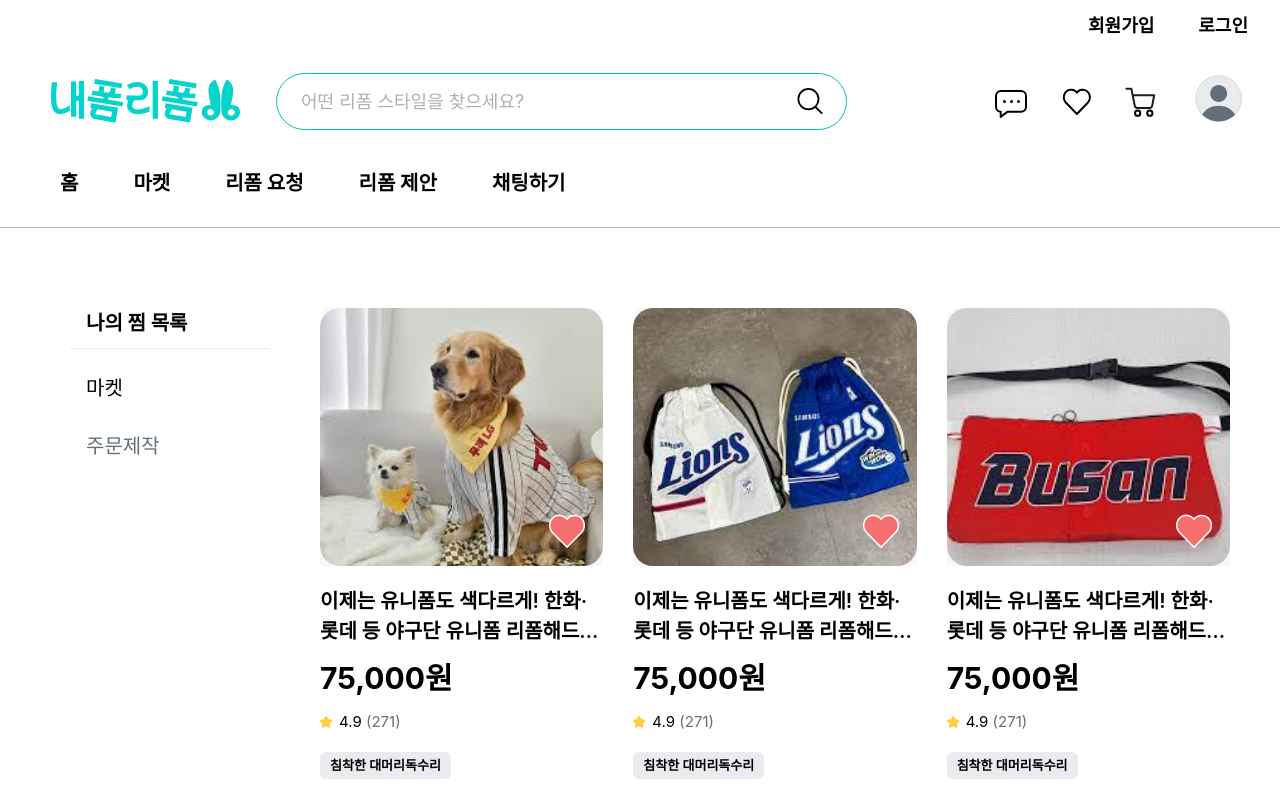
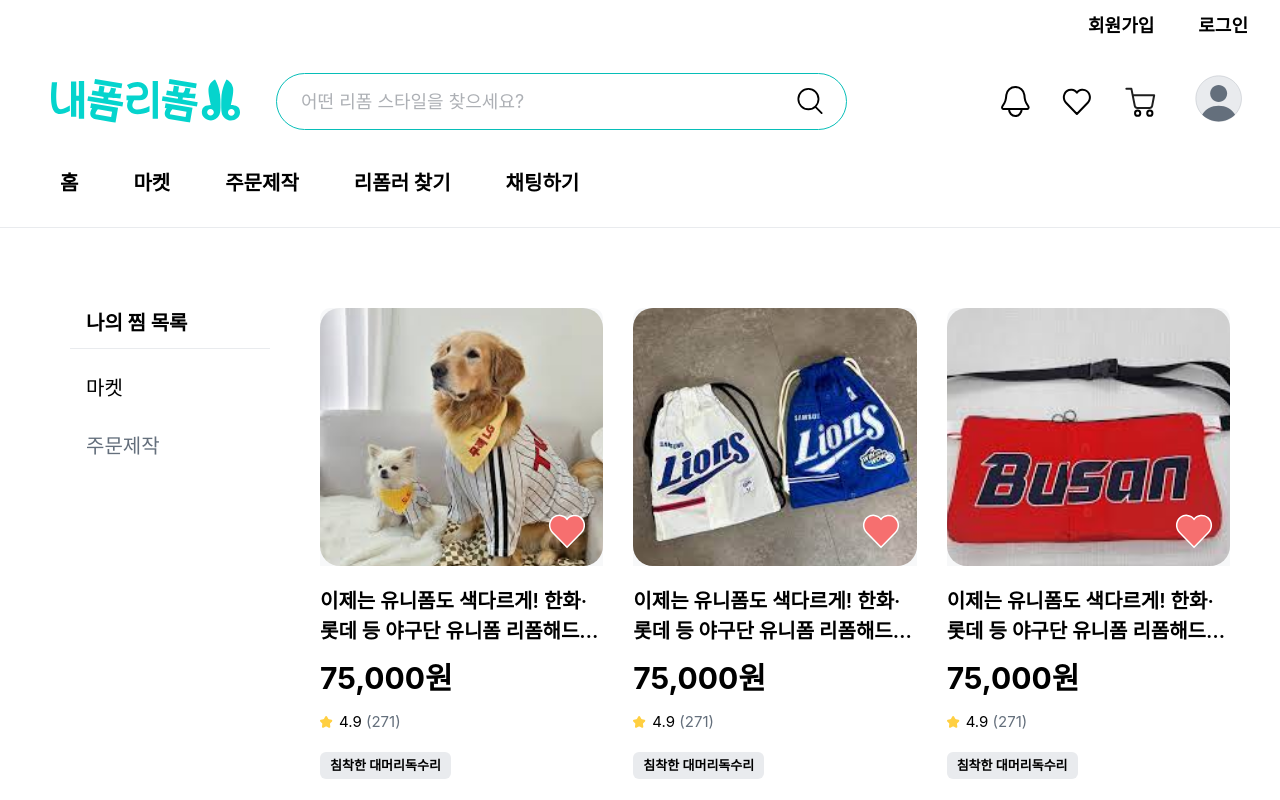
Before and after one commit to UMC-9th-project/myform-reform-FE, a React (Vite) app: page /wishlist in a window 1280 px wide. Shown: the top 800 px of the page. Built offline with nearby package versions, Linux system fonts and the light colour scheme; a web font is replaced by a local one.

Commit message:
fix: 헤더, 헤더네비 수정

```diff
--- a/src/App.tsx
+++ b/src/App.tsx
@@ -1,8 +1,8 @@
 import { Routes, Route } from 'react-router-dom';
 import Layout from './components/layout/PageLayout';
 import Home from './pages/Home';
-import Cart from './pages/cart/cart';
-import Wishlist from './pages/wishlist/wishlist';
+import Cart from './pages/cart/Cart';
+import Wishlist from './pages/wishlist/Wishlist';
 import ReformerWishlist from './pages/wishlist-Reformer/wishlist';
 import ReformerMyPage from './pages/MyPage-Reform/ReformerMyPage';
 import CreatePage from './pages/MyPage-Reform/CreatePage';
--- a/src/components/layout/Header/Header.tsx
+++ b/src/components/layout/Header/Header.tsx
@@ -1,6 +1,6 @@
 import { useState, useRef, useEffect } from 'react';
 import { Link, useNavigate } from 'react-router-dom';
-import chat from '../../../assets/icons/chat.svg';
+import bell from '../../../assets/icons/bell.svg';
 import heart from '../../../assets/icons/heart.svg';
 import shoppingCart from '../../../assets/icons/shoppingCart.svg';
 import profile from '../../../assets/icons/profile.svg';
@@ -184,7 +184,7 @@ export default function Header() {
         </div>
         <div className="flex items-center gap-[1.625rem] ml-auto">
           <button className="cursor-pointer">
-            <img src={chat} alt="chat" />
+            <img src={bell} alt="bell" />
           </button>
           <Link to="/wishlist" className="cursor-pointer">
             <img src={heart} alt="heart" />
--- a/src/components/layout/Header/HeaderNav.tsx
+++ b/src/components/layout/Header/HeaderNav.tsx
@@ -2,18 +2,18 @@ export default function HeaderNav() {
   const navItems = [
     { label: '홈' },
     { label: '마켓' },
-    { label: '리폼 요청' },
-    { label: '리폼 제안' },
+    { label: '주문제작' },
+    { label: '리폼러 찾기' },
     { label: '채팅하기' },
   ];
 
   return (
-    <nav className="w-full h-[77px] border-b border-[var(--color-gray-40)]">
+    <nav className="w-full h-[77px] border-b border-[var(--color-gray-30)]">
       <div className=" flex pl-[3.125rem] pt-[1.0625rem] gap-[2.1875rem] ">
         {navItems.map((item, index) => (
           <button
             key={index}
-            className="body-b0-bd px-[0.625rem] text-[var(--color-black)] hover:text-[var(--color-mint-1)] transition-colors cursor-pointer"
+            className="body-b0-bd pb-7 px-[0.625rem] text-[var(--color-black)] focus:text-[var(--color-mint-1)] focus:border-b-[2px] focus:border-[var(--color-mint-1)] transition-colors cursor-pointer"
           >
             {item.label}
           </button>
--- a/src/pages/wishlist/wishlist.tsx
+++ b/src/pages/wishlist/wishlist.tsx
@@ -2,7 +2,7 @@ import { useState } from 'react';
 import WishlistSidebar from '../../components/domain/wishlist/WishlistSidebar';
 import WishlistItemCard from '../../components/domain/wishlist/WishlistItemCard';
 import EmptyWishlist from '../../components/domain/wishlist/EmptyWishlist';
-import type { WishlistItem } from '../../components/domain/wishlist/types';
+import type { WishlistItem } from '../../types/domain/wishlist/wishlist';
 
 // 이미지 URL - public 폴더의 이미지 사용
 const IMAGE_URLS = {
```
Also changed, not shown: src/assets/icons/bell.svg (added), src/pages/Reformer-Search/Reformer-Search.tsx (added).
